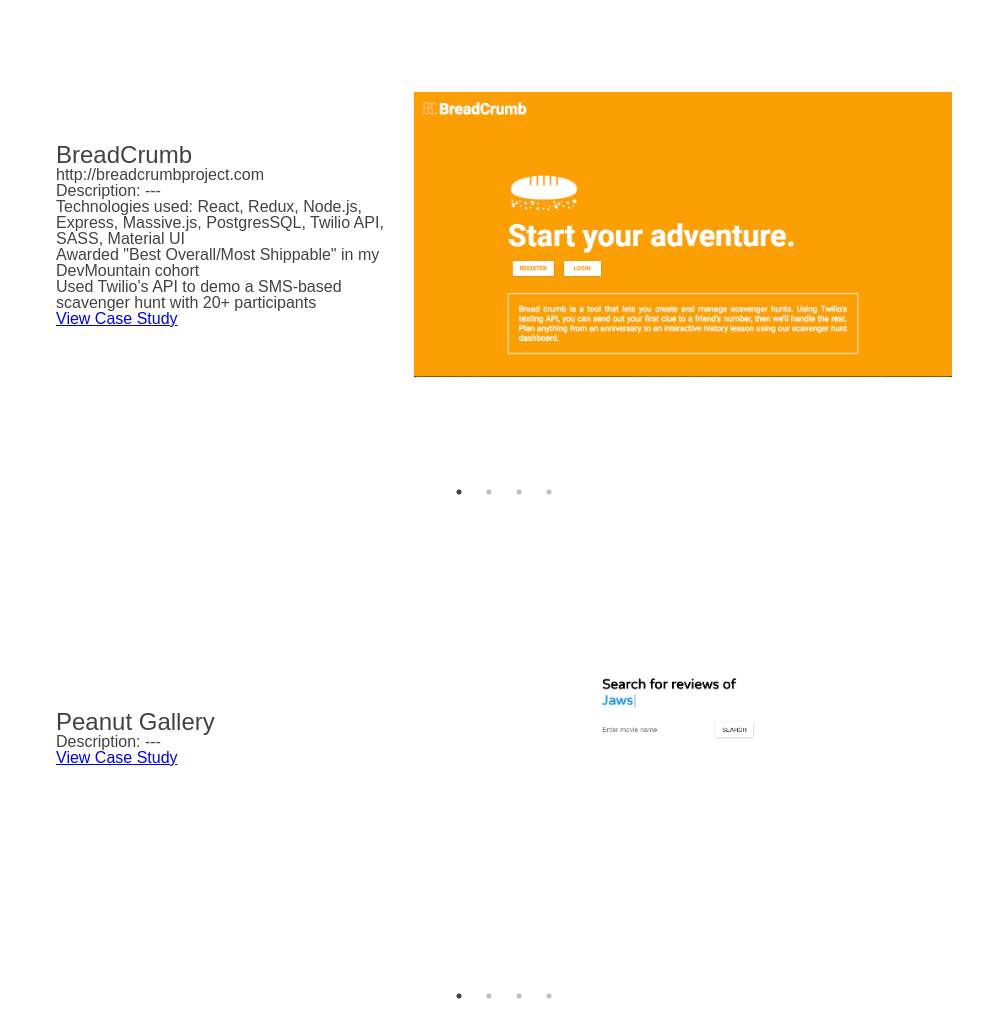
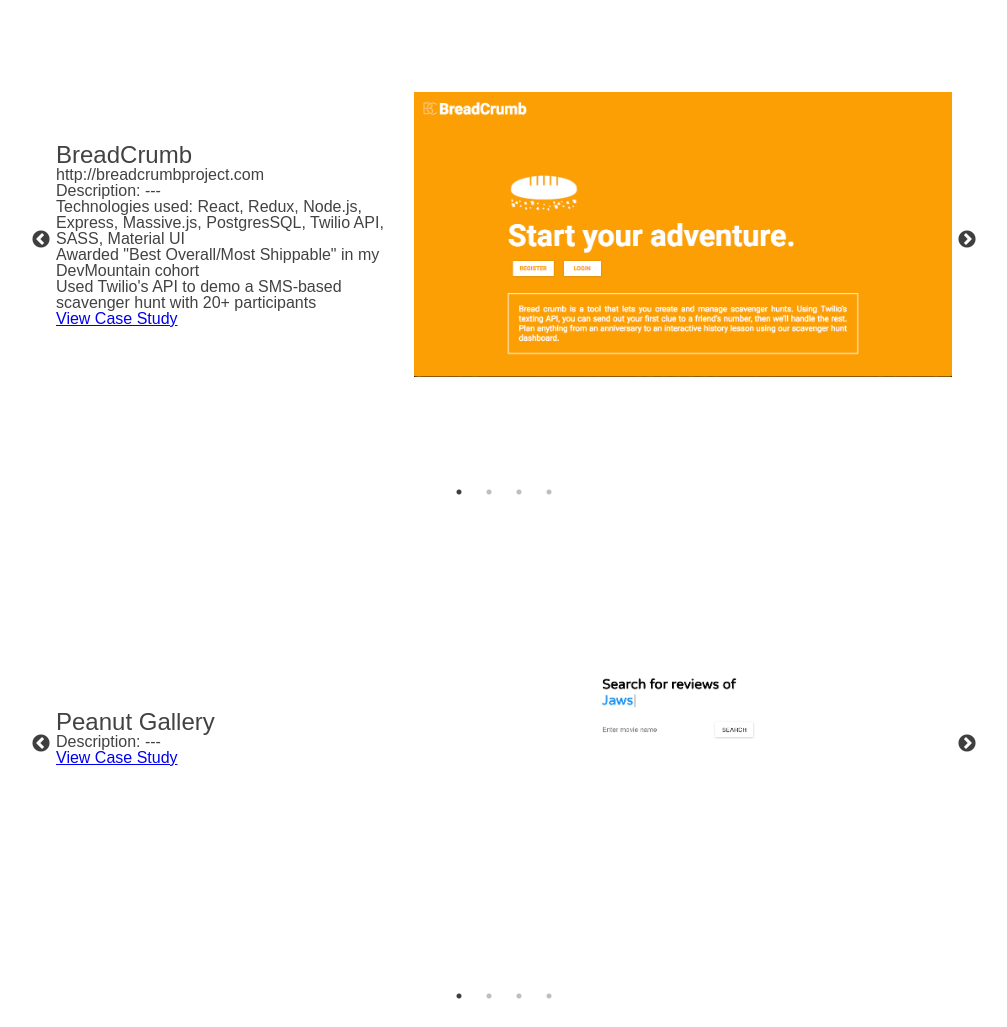
Before and after one commit to NickHath/portfolio, a plain HTML site: page index.html in a window 1280 px wide. Shown: the part 1949-2976 px from the top of the page, without its empty margins (136-1143 px from the left). Drawn offline with nearby package versions, Linux system fonts and the light colour scheme; a web font is replaced by a local one.

Commit message:
add custom slick styling

```diff
--- a/sass/main.scss
+++ b/sass/main.scss
@@ -24,3 +24,6 @@
 /* third-party styling */
 @import '../packages/slick/slick.css';
 @import '../packages/slick/slick-theme.css';
+
+/* custom slick styling */
+@import './modules/custom-slick.scss';
--- /dev/null
+++ b/sass/modules/_custom-slick.scss
@@ -0,0 +1,4 @@
+.slick-prev:before,
+.slick-next:before {
+  color: black;
+}
```
Also changed, not shown: sass/main.css, 1 other file.
